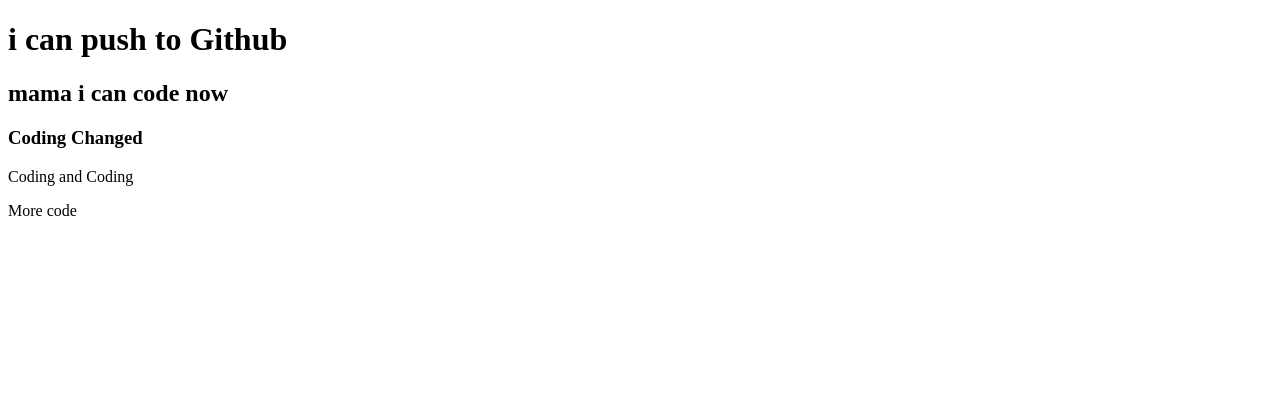
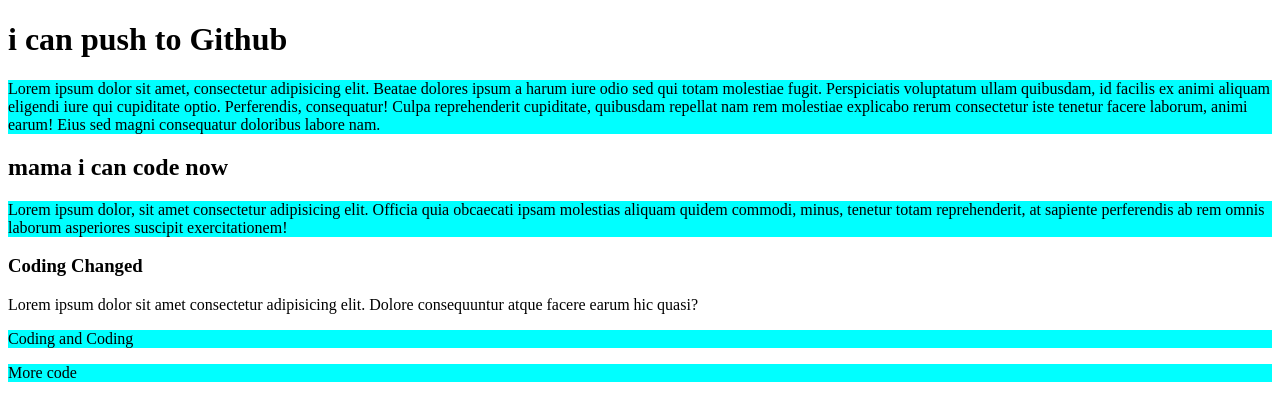
Before and after one commit to smfarhan135/my-second-repo, a plain HTML site: page index.html in a window 1280 px wide. Drawn offline with Linux system fonts and the light colour scheme.

Commit message:
paragraph added

```diff
--- a/index.html
+++ b/index.html
@@ -5,11 +5,15 @@
     <meta http-equiv="X-UA-Compatible" content="IE=edge">
     <meta name="viewport" content="width=device-width, initial-scale=1.0">
     <title>My Second Github Repo</title>
+    <link rel="stylesheet" href="style.css">
 </head>
 <body>
     <h1>i can push to Github</h1>
+    <p>Lorem ipsum dolor sit amet, consectetur adipisicing elit. Beatae dolores ipsum a harum iure odio sed qui totam molestiae fugit. Perspiciatis voluptatum ullam quibusdam, id facilis ex animi aliquam eligendi iure qui cupiditate optio. Perferendis, consequatur! Culpa reprehenderit cupiditate, quibusdam repellat nam rem molestiae explicabo rerum consectetur iste tenetur facere laborum, animi earum! Eius sed magni consequatur doloribus labore nam.</p>
     <h2>mama i can code now</h2>
+    <p>Lorem ipsum dolor, sit amet consectetur adipisicing elit. Officia quia obcaecati ipsam molestias aliquam quidem commodi, minus, tenetur totam reprehenderit, at sapiente perferendis ab rem omnis laborum asperiores suscipit exercitationem!</p>
     <h3>Coding Changed</h3>
+    <p></p>Lorem ipsum dolor sit amet consectetur adipisicing elit. Dolore consequuntur atque facere earum hic quasi?</p>
     <p>Coding and Coding</p>
     <p>More code</p>
 </body>
--- /dev/null
+++ b/style.css
@@ -0,0 +1,3 @@
+p{
+    background-color: aqua;
+}
```
